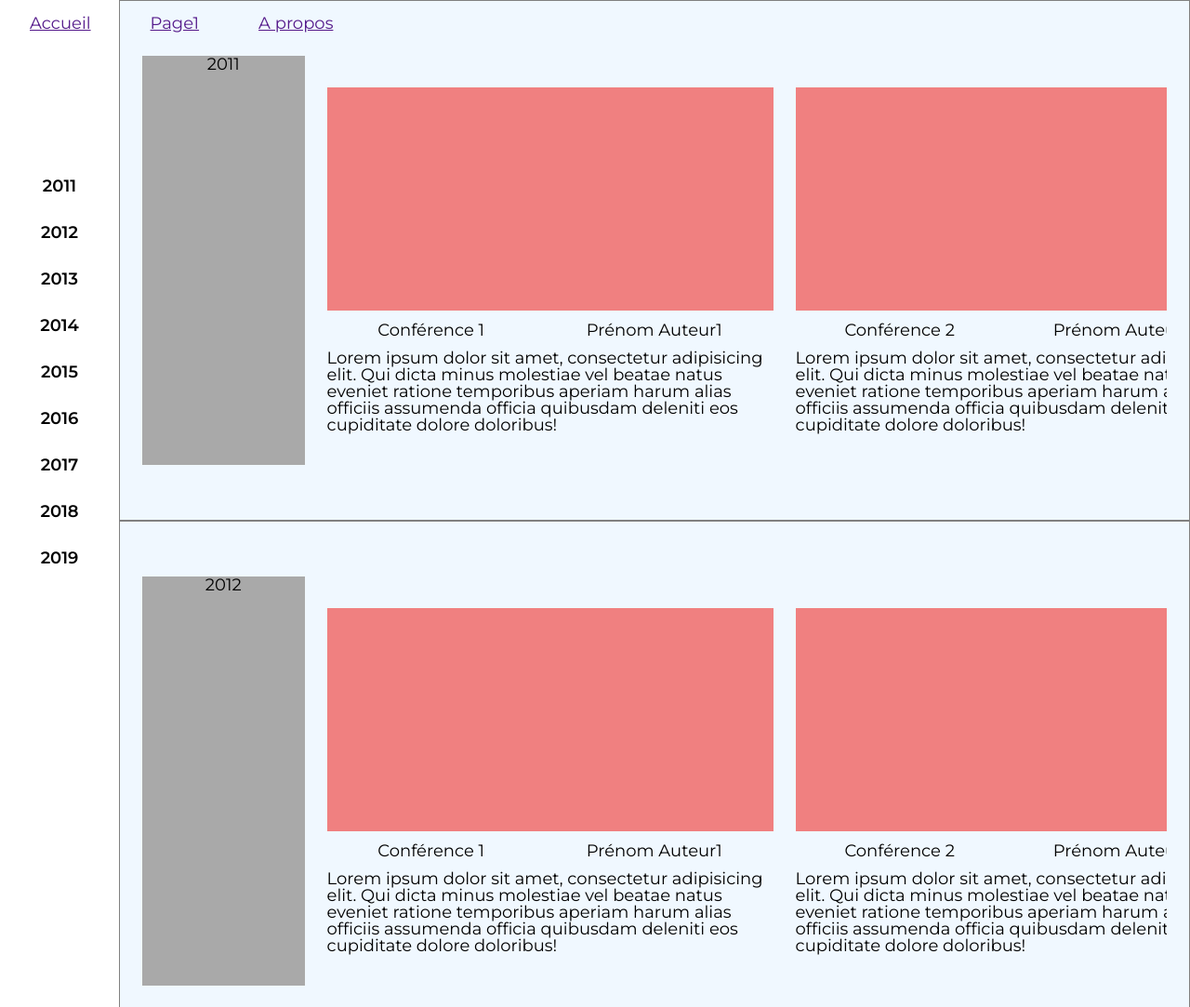
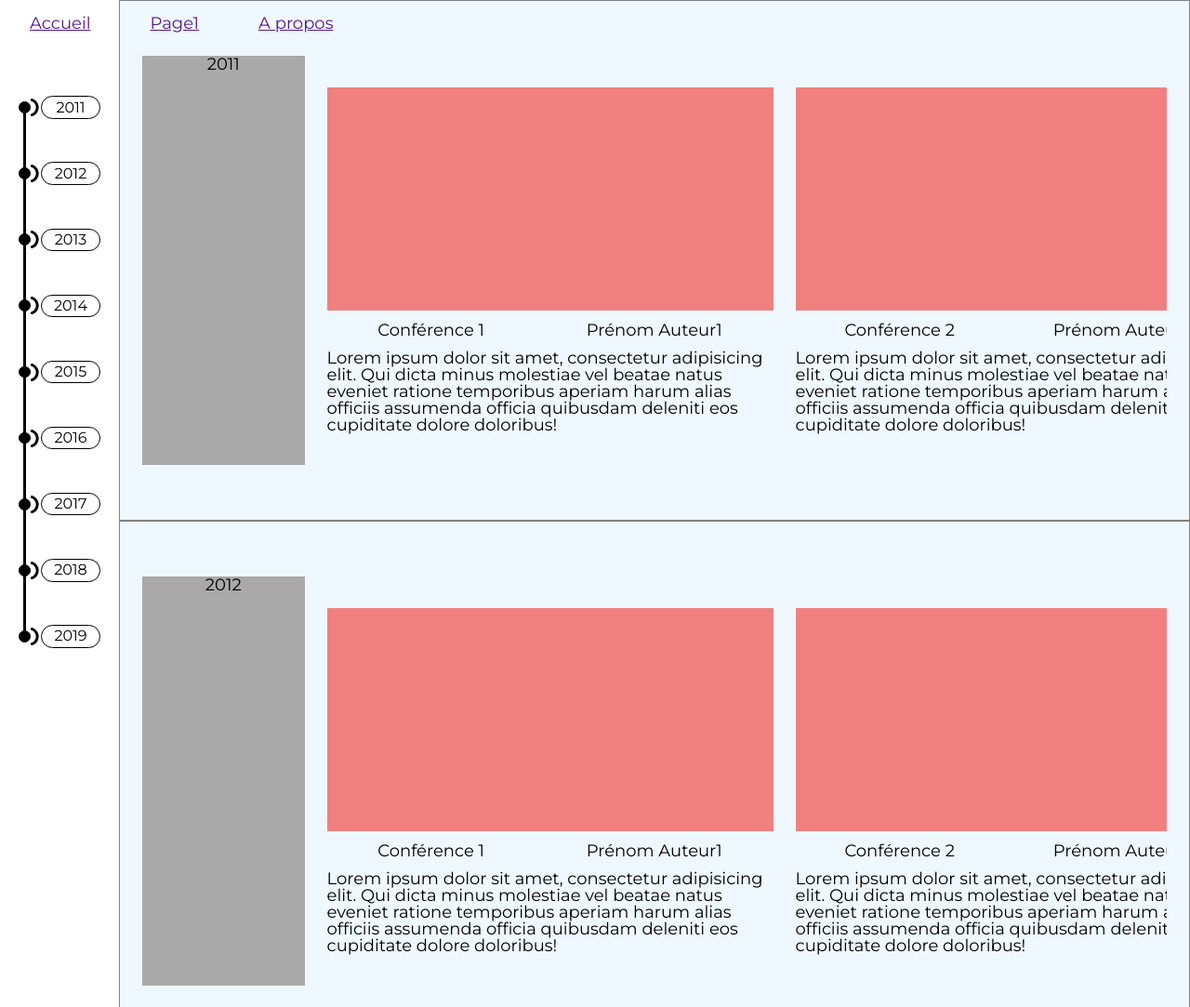
Before and after one commit to Arnocaster/Arnocaster.github.io, a plain HTML site: page MRProto/index.html in a window 1280 px wide. Shown: the top 1083 px of the page at 93% size. Drawn offline with Linux system fonts and the light colour scheme.

Commit message:
Fil d'ariane proto V1

```diff
--- a/MRProto/css/styles.css
+++ b/MRProto/css/styles.css
@@ -126,17 +126,53 @@ body{
     width: 10%;
     height: 100vh;
     display: flex;
+    justify-content: center;
+    align-items: center;
+}
+.aside__container{
+    width: 80%;
+    height: 80%;
+    position : relative;
+    display: flex;
     flex-direction: column;
+    justify-content: space-around;
     align-items: center;
+    align-content: center;
+}
+.aside__y--dot-container{
+    width: 100%;
+    display: flex;
     justify-content: center;
+    align-items: center;
+    align-content: space-around;
 }
 
-.aside__container{
-    display: flex;
-    flex-direction: column;
-    align-items: center;
-    justify-content: center;
+.aside__y--dot{
+    height: 0.8rem;
+    width: 0.8rem;
+    border-radius: 50%;
+    background-color: black;
+    border : 1px solid black;
+    margin-right: 0.7rem;
 }
+
+
+.aside__y--text{
+    text-align: center;
+    width: 4rem;
+    font-size: 1rem;
+    padding: 0.2rem 0.75rem;
+    border-radius: 1.25rem;
+    border : 1px solid black;
+}
+
+.aside__y--canvas{
+    position: absolute;
+    top: 0;
+    left: 0;
+}
+
+
 
 .aside__link {
     font-weight: 600;
--- a/MRProto/js/displayContent.js
+++ b/MRProto/js/displayContent.js
@@ -120,12 +120,27 @@ function asideConstructor(){
     asideHtmlElt.classList.add('aside__container');
 
     for (let thisYear = 0 ; thisYear < yearsArray.length; thisYear++){
-        let thisLinkElt = document.createElement('a');
-        thisLinkElt.classList.add('aside__link');
-        thisLinkElt.setAttribute('href',`#${yearsArray[thisYear].year}`);
-        thisLinkElt.textContent = yearsArray[thisYear].year;
-        // On pousse le lien dans asideHtmlEls
-        asideHtmlElt.appendChild(thisLinkElt);
+        const dotContainer = document.createElement('div');
+        dotContainer.classList.add('aside__y--dot-container');
+        const dot = document.createElement('div');
+        dot.classList.add('aside__y--dot');
+
+        const dotMarker = document.createElement('div');
+        dotMarker.classList.add('aside__y--dotMarker');
+
+        const dotText = document.createElement('p');
+        dotText.classList.add('aside__y--text');
+        dotText.innerText = yearsArray[thisYear].year;
+
+
+    //     let thisLinkElt = document.createElement('a');
+    //     thisLinkElt.classList.add('aside__link');
+    //     thisLinkElt.setAttribute('href',`#${yearsArray[thisYear].year}`);
+    //     thisLinkElt.textContent = yearsArray[thisYear].year;
+    //     // On pousse le lien dans asideHtmlEls
+        dotContainer.appendChild(dot);
+        dotContainer.appendChild(dotText);
+         asideHtmlElt.appendChild(dotContainer);
 
     }
 
--- a/MRProto/js/eventListener.js
+++ b/MRProto/js/eventListener.js
@@ -4,6 +4,8 @@ const listeners =  {
         //listeners.asideListener();
     },
     mainListener : function(){
+        window.addEventListener('resize', setDots);
+        document.addEventListener('wheel',(e)=>{setDots(e.pageY)});
         const singleYearElt = document.querySelectorAll('.conferences__container');
         for (let thisYear of singleYearElt){
             // console.log(thisYear);
@@ -40,7 +42,7 @@ const listeners =  {
             } else {
                 console.log("possible un mousewheel neutre?");
             }
-            console.log(event);
+            //console.log(event);
         });
 
     }
--- a/MRProto/js/script.js
+++ b/MRProto/js/script.js
@@ -1,5 +1,52 @@
+const setDots = (scroll)=>{
+    if (document.querySelector('.aside__y--canvas') === null){
+    const asideElt = document.querySelector('.aside__container');
+    const canvas = document.createElement('canvas');
+    canvas.classList.add('aside__y--canvas');
+    asideElt.appendChild(canvas);
+    }
+    //SET CANVAS
+    const asideElt = document.querySelector('.aside__container');
+    const canvas = document.querySelector('.aside__y--canvas');
+    canvas.width = asideElt.offsetWidth;
+    canvas.height = asideElt.offsetHeight;
+    //GET DOM DOTS
+    const dotElts = document.querySelectorAll('.aside__y--dot');
+    const markerOffsetLeft = dotElts[0].offsetLeft + (dotElts[0].offsetWidth/2) ;
+    console.log(scroll);
+    const yearsCont = document.querySelectorAll('.singleYear__container')
+    console.log(yearsCont);
+    //DRAW
+    const ctx = canvas.getContext('2d');
+    ctx.clearRect(0, 0, canvas.width, canvas.height);
+    dotElts.forEach((dotElt,index) =>{
+        ctx.lineWidth = 3;
+        ctx.lineCap = "round";
+        dotElt.offsetLeft = dotElts[0].offsetLeft;
+        if (index < dotElts.length -1){
+        ctx.beginPath();
+        ctx.moveTo(markerOffsetLeft,dotElt.offsetTop+dotElt.offsetHeight/2);
+        ctx.lineTo(markerOffsetLeft,dotElts[index+1].offsetTop+dotElt.offsetHeight/2);
+        ctx.stroke();
+        }
+
+        ctx.lineWidth = 3;
+        ctx.lineCap = "round";
+        ctx.beginPath();
+        ctx.arc(markerOffsetLeft + dotElt.offsetWidth/2.5,
+                dotElt.offsetTop + (dotElt.offsetHeight/2),
+                (dotElt.offsetHeight/2)+2,
+                Math.PI*-0.4,Math.PI*0.4);
+        ctx.stroke();
+    });
+
+}
+
+
+
 document.addEventListener('DOMContentLoaded', function(){
     document.getElementById('main').appendChild(mainConstructor());
     document.getElementById('aside').appendChild(asideConstructor());
+    setDots();
     listeners.init();
 });
```
